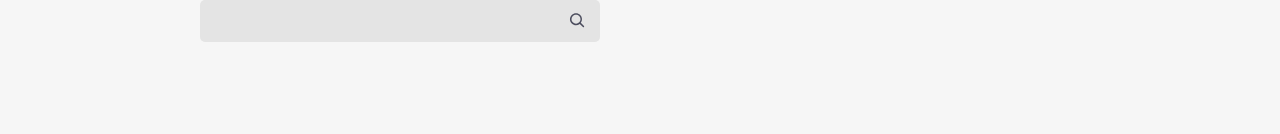
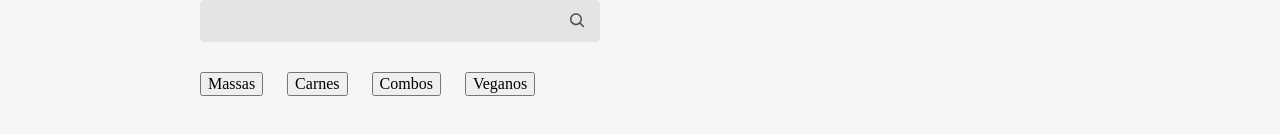
Before and after one commit to lucasnsouza/cardapio-react, a React (Create React App) app: page / in a window 1280 px wide. Shown: the part 592-726 px from the top of the page. Built offline with nearby package versions, Linux system fonts and the light colour scheme; a web font is replaced by a local one.

Commit message:
criando componente filtros

```diff
--- a/src/pages/Cardapio/Cardapio.module.scss
+++ b/src/pages/Cardapio/Cardapio.module.scss
@@ -55,4 +55,12 @@
     font-size: 3rem;
     margin-bottom: 30px;
   }
+  &__filtros {
+    align-items: center;
+    display: flex;
+    flex-wrap: wrap;
+    justify-content: space-between;
+    margin-bottom: 30px;
+    width: 100%;
+  }
 }
--- /dev/null
+++ b/src/pages/Cardapio/Filtros/Filtros.module.scss
@@ -0,0 +1,27 @@
+@import "styles/_variaveis.scss";
+
+.filtros {
+  display: flex;
+  gap: 24px;
+  flex-wrap: wrap;
+  margin: 20px 0;
+  &__filtro {
+    align-items: center;
+    background-color: $grey;
+    border: none;
+    border-radius: 4px;
+    display: flex;
+    font-size: 1.25rem;
+    font-weight: bold;
+    height: 40px;
+    justify-content: center;
+    width: 150px;
+    &--ativo {
+      background-color: $blue;
+      color: white;
+    }
+    &:hover {
+      cursor: pointer;
+    }
+  }
+}
--- /dev/null
+++ b/src/pages/Cardapio/Filtros/filtros.json
@@ -0,0 +1,18 @@
+[
+    {
+      "label": "Massas",
+      "id": 1
+    },
+    {
+      "label": "Carnes",
+      "id": 2
+    },
+    {
+      "label": "Combos",
+      "id": 3
+    },
+    {
+      "label": "Veganos",
+      "id": 4
+    }
+  ]
--- /dev/null
+++ b/src/pages/Cardapio/Filtros/index.tsx
@@ -0,0 +1,23 @@
+import filtros from './filtros.json';
+import styles from './Filtros.module.scss';
+
+interface IOpcao {
+    label: string,
+    id: number
+}
+
+export default function Filtros() {
+
+    function selecionarFiltro(opcao: IOpcao) {
+
+    }
+    return (
+        <div className={styles.filtros}>
+            {filtros.map((opcao) => (
+                <button className={styles.filtro__filtro} key={opcao.id} onClick={() => selecionarFiltro(opcao)}>
+                    {opcao.label}
+                </button>
+            ))}
+        </div>
+    )
+}
--- a/src/pages/Cardapio/index.tsx
+++ b/src/pages/Cardapio/index.tsx
@@ -2,6 +2,7 @@
 import {ReactComponent as Logo } from 'assets/logo.svg'
 import Buscador from './Buscador';
 import { useState } from 'react';
+import Filtros from './Filtros';
 
 export default function Cardapio() {
     const [busca, setBusca] = useState("");
@@ -18,6 +19,8 @@
             <section className={styles.cardapio}>
                 <h3 className={styles.cardapio__titulo}>Cardápio</h3>
                 <Buscador busca={busca} setBusca={setBusca}/>
+                <div className={styles.cardapio__filtros}></div>
+                <Filtros />
             </section>
         </main>
     )
```
